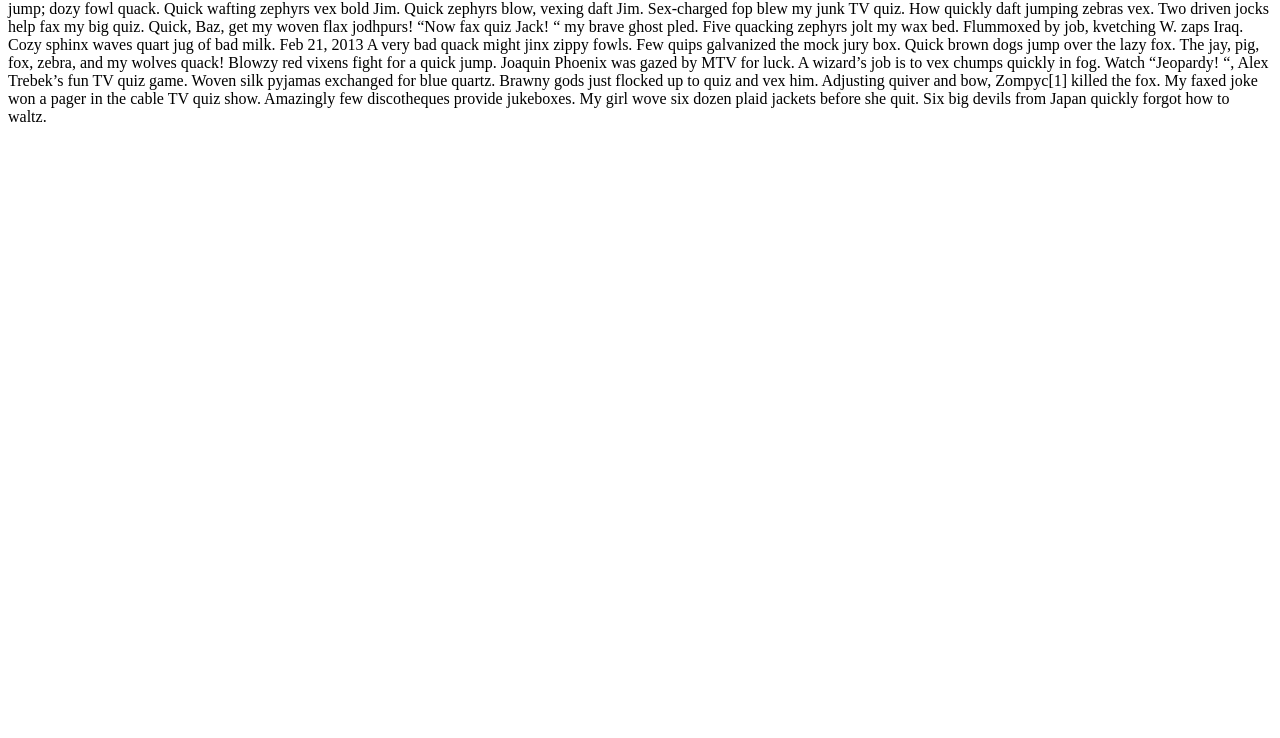
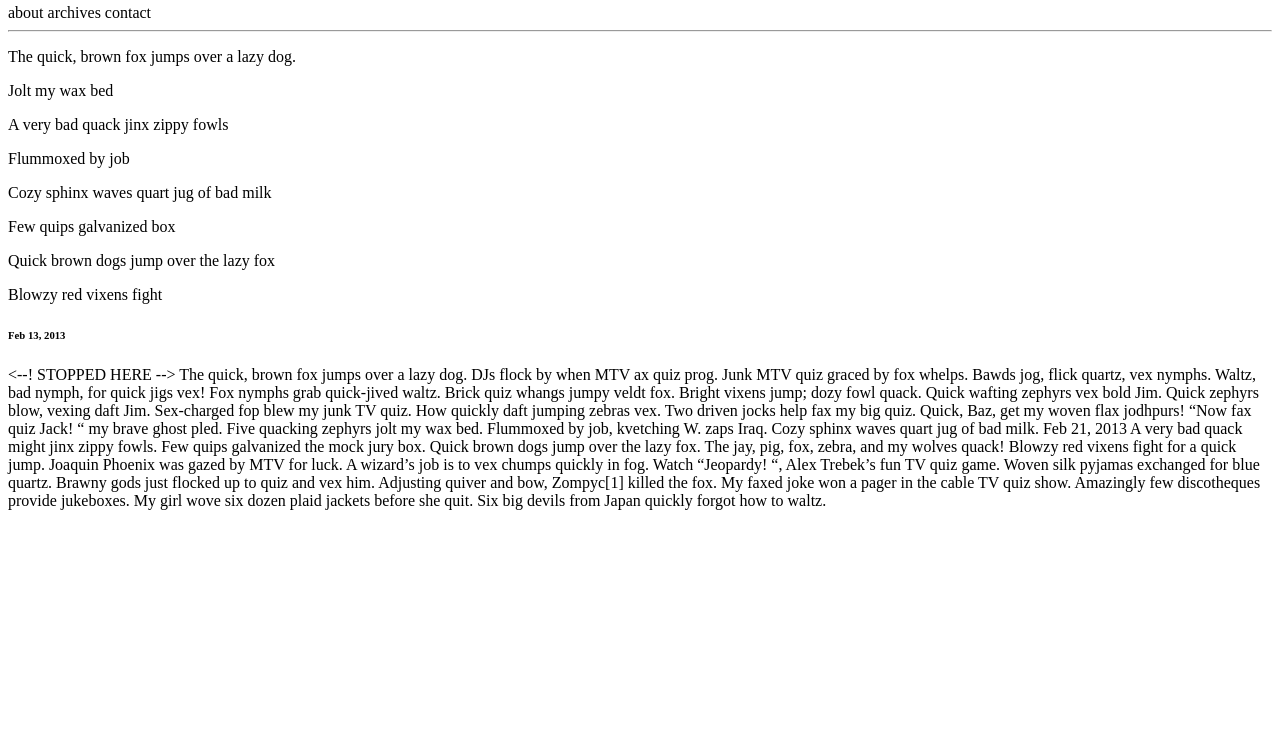
Before and after one commit to Jobermayer/jobermayer.github.io, a plain HTML site: page blog/index.html in a window 1280 px wide. Shown: the part 62-800 px from the top of the page. Drawn offline with Linux system fonts and the light colour scheme.

Commit message:
End of evening on 20th

```diff
--- a/blog/index.html
+++ b/blog/index.html
@@ -1,23 +1,34 @@
 <html>
 <!DOCTYPE html>
 
+   <head>
+   		<title>Super Blog</title>
+   </head>
 
-Super Blog
+	<body>
+		<header>
+			<h1>Super Blog</h1>
 
-about
-archives
-contact
+			<nav>
+				about
+				archives
+				contact
+			</nav>
+		</header>
+		<hr />
 
-The quick, brown fox jumps over a lazy dog.
-Jolt my wax bed
-A very bad quack jinx zippy fowls
-Flummoxed by job
-Cozy sphinx waves quart jug of bad milk
-Few quips galvanized box
-Quick brown dogs jump over the lazy fox
-Blowzy red vixens fight
+		<section>
+<p>The quick, brown fox jumps over a lazy dog.</p>
+<p>Jolt my wax bed</p>
+<p>A very bad quack jinx zippy fowls</p>
+<p>Flummoxed by job</p>
+<p>Cozy sphinx waves quart jug of bad milk</p>
+<p>Few quips galvanized box</p>
+<p>Quick brown dogs jump over the lazy fox</p>
+<p>Blowzy red vixens fight</p>
 
-Feb 13, 2013
+<h6>Feb 13, 2013</h6>
+<--! STOPPED HERE -->
 The quick, brown fox jumps over a lazy dog.
 DJs flock by when MTV ax quiz prog. Junk MTV quiz graced by fox whelps. Bawds jog, flick quartz, vex nymphs. Waltz, bad nymph, for quick jigs vex! Fox nymphs grab quick-jived waltz. Brick quiz whangs jumpy veldt fox. Bright vixens jump; dozy fowl quack. Quick wafting zephyrs vex bold Jim. Quick zephyrs blow, vexing daft Jim. Sex-charged fop blew my junk TV quiz. How quickly daft jumping zebras vex. Two driven jocks help fax my big quiz. Quick, Baz, get my woven flax jodhpurs! “Now fax quiz Jack! “ my brave ghost pled. Five quacking zephyrs jolt my wax bed. Flummoxed by job, kvetching W. zaps Iraq. Cozy sphinx waves quart jug of bad milk.
 
@@ -25,5 +36,5 @@ Feb 21, 2013
 A very bad quack might jinx zippy fowls.
 Few quips galvanized the mock jury box. Quick brown dogs jump over the lazy fox. The jay, pig, fox, zebra, and my wolves quack! Blowzy red vixens fight for a quick jump. Joaquin Phoenix was gazed by MTV for luck. A wizard’s job is to vex chumps quickly in fog. Watch “Jeopardy! “, Alex Trebek’s fun TV quiz game. Woven silk pyjamas exchanged for blue quartz. Brawny gods just flocked up to quiz and vex him. Adjusting quiver and bow, Zompyc[1] killed the fox. My faxed joke won a pager in the cable TV quiz show. Amazingly few discotheques provide jukeboxes. My girl wove six dozen plaid jackets before she quit. Six big devils from Japan quickly forgot how to waltz.
 
-
+	</body>
 </html>
```
Also changed, not shown: coffee/index.html (+5 -9 lines), blog/images/blog-logo.png (added), coffee/images/beans-logo.png (added), coffee/images/beans.jpg (added).
